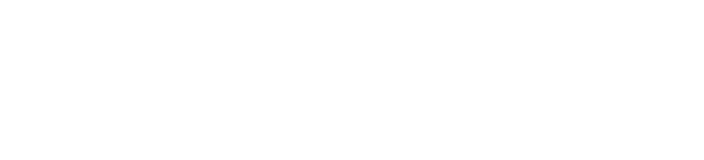
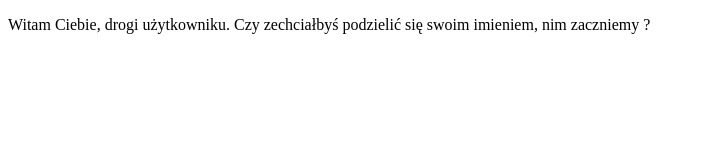
Before and after one commit to Nitr0Skay/skay-bot, a plain HTML site: page index.html in a window 1280 px wide. Shown: the whole page, without its empty margins (0-704 px from the left). Drawn offline with Linux system fonts and the light colour scheme.

Commit message:
Add files via upload

```diff
--- /dev/null
+++ b/assets/otherFunctions.js
@@ -0,0 +1,32 @@
+function createAnswerBox(...answers) {
+    const answerContainer = document.createElement('div');
+    answerContainer.classList.add('answerBox');
+    answerContainer.style.display = 'flex';          //Or style .answerBox in CSS
+    answerContainer.appendChild(...answers);
+}
+
+function createBotBox(parentElement) {
+    const container = parentElement;
+    const botBox = document.createElement('div');
+    botBox.className = 'botBox';
+    botBox.setAttribute('id', 'botBox');
+    container.prepend(botBox);
+
+    return document.getElementById(botBox.id);
+}
+
+function greeting(parentElement) {
+    const divElement = document.createElement('div');
+    const paragraph = document.createElement('p');
+    const greetingText = document.createTextNode(`Witam Ciebie, drogi użytkowniku. Czy zechciałbyś podzielić się
+    swoim imieniem, nim zaczniemy ?`);
+
+    const answers = [];
+
+    parentElement.appendChild(divElement);
+    divElement.appendChild(paragraph);
+    paragraph.appendChild(greetingText);
+    createAnswerBox(answers);
+    divElement.classList.add('greeting');
+
+}
--- a/index.html
+++ b/index.html
@@ -1,4 +1,4 @@
-<!DOCTYPE htmo>
+<!DOCTYPE html>
 <html lang="pl" lang="pl" dir="ltr">
   <head>
     <meta charset="UTF-8" />
@@ -6,6 +6,7 @@
   </head>
 
   <body>
-    <script type="text/javascript" src="skay-bot.js" defer></script>
+    <script src="./assets/otherFunctions.js" defer></script>
+    <script src="skay-bot.js" defer></script>
   </body>
 </html>
--- a/skay-bot.js
+++ b/skay-bot.js
@@ -1,3 +1,6 @@
 (function() {
+  const botBox = createBotBox(document.body);
+
+  greeting(botBox);
 
 })();
```
Also changed, not shown: assets/askTheName.js (added, +7 -0 lines).
